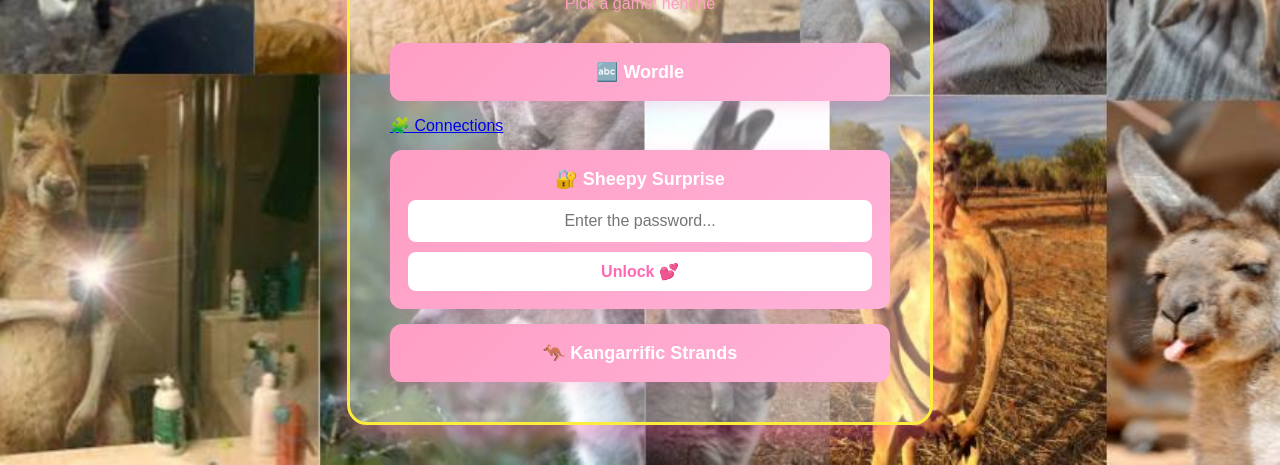
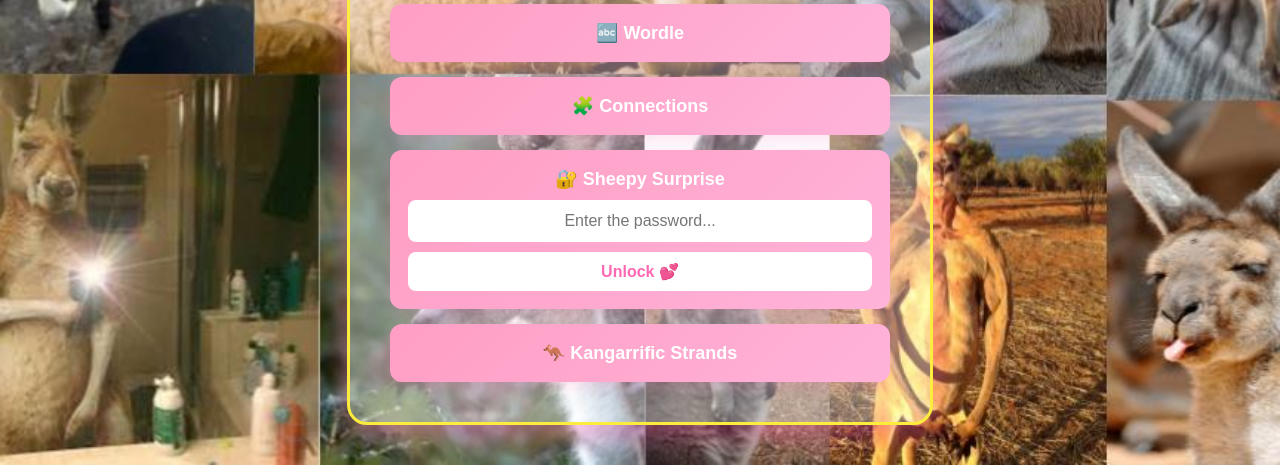
Before and after one commit to diegoo1268/-KangaDate, a plain HTML site: page index.html in a window 1280 px wide. Shown: the part 335-800 px from the top of the page. Drawn offline with Linux system fonts and the light colour scheme.

Commit message:
Update index.html

```diff
--- a/index.html
+++ b/index.html
@@ -153,7 +153,7 @@
                 🔤 Wordle
             </a>
 
-            <a href="https://connectionsplus.io/game/XVAzTV" target="_blank">
+            <a href="https://connectionsplus.io/game/XVAzTV" class="game-button" target="_blank">
                 🧩 Connections
             </a>
 
```
